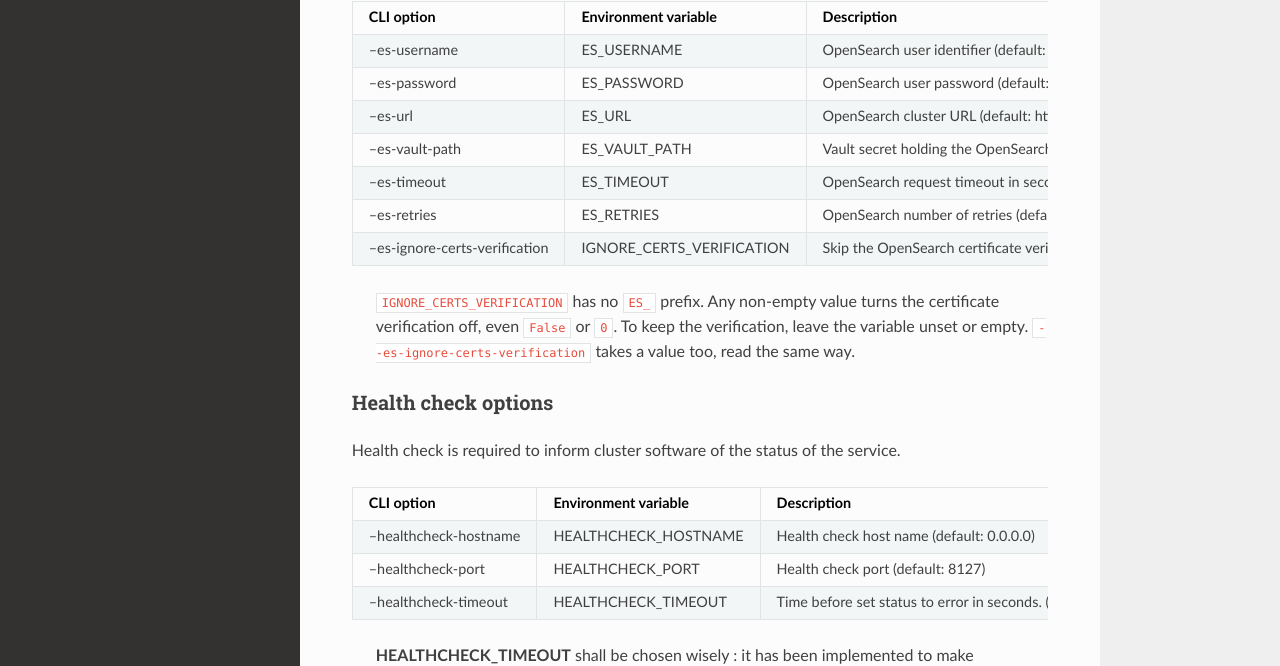
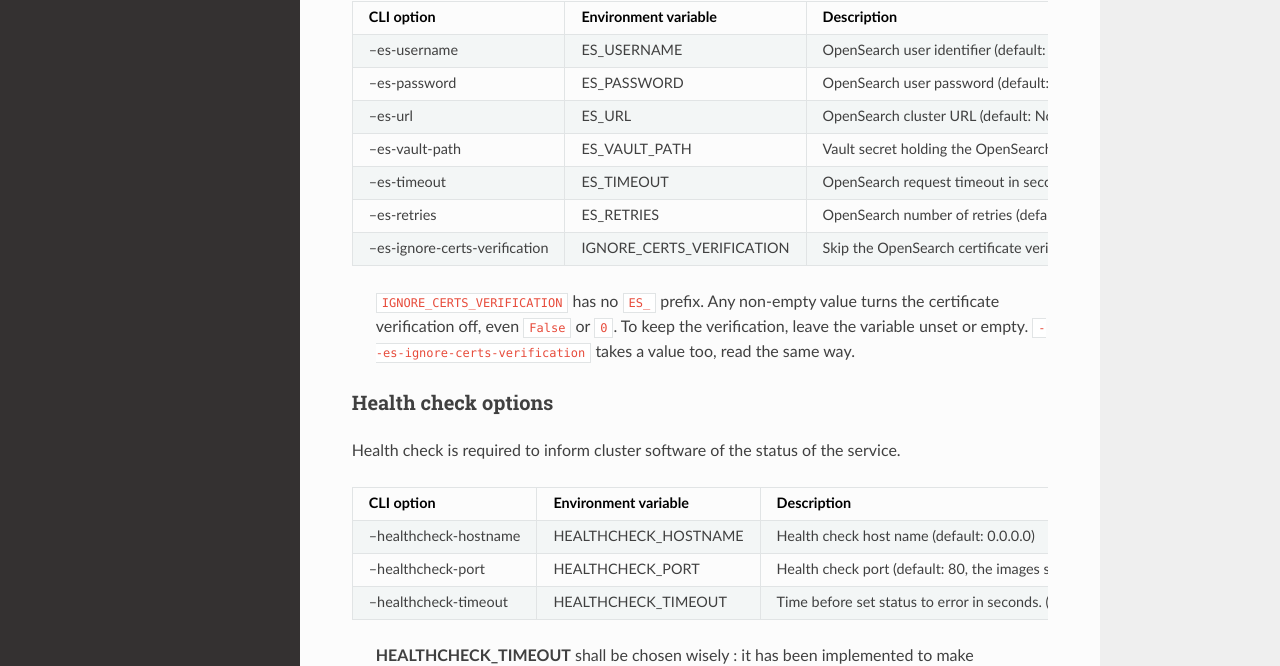
Before and after one commit to CSC-Operations-Coordination-Service/maas-collector, a Sphinx documentation site: the page built from docs/common_options.md, in a window 1280 px wide and 900 px high, scrolled down 2640 px. Shown: the part 217-883 px from the top of the window. Built offline with Sphinx 7.4.7 and the Read the Docs theme 3.1.0, drawn with Linux system fonts in a browser that asks for light colours; the version number is read from the project's files by our own code; some of the changed text lies outside the part shown.

Commit message:
docs: :memo: Correct the working directory and default values of the common options
The common options page named WORKING_DIRECTORY, but the working
directory comes from WORKING_DIR: an operator setting WORKING_DIRECTORY
silently got /tmp. It gave the health check port a default of 8127,
while the code defaults to 80 and both images set 8080. It also listed
OpenSearch and AMQP defaults (admin, guest, localhost) that the code
does not have. The changelog lists these corrections with the
IGNORE_CERTS_VERIFICATION one.

Co-Authored-By: Claude Opus 5.5 (1M context) <noreply@anthropic.com>

```diff
--- a/docs/common_options.md
+++ b/docs/common_options.md
@@ -56,9 +56,9 @@ maas-collector notifies database updates with messages sent over an AMQP impleme
 
 | CLI option      | Environment variable | Description                                                   |
 | --------------- | -------------------- | ------------------------------------------------------------- |
-| --amqp-username | AMQP_USERNAME        | AMQP user name (default: guest)                               |
-| --amqp-password | AMQP_PASSWORD        | AMQP user password (default: guest)                           |
-| --amqp-url      | AMQP_URL             | AMQP cluster URL (default: amqp://localhost:5672//)           |
+| --amqp-username | AMQP_USERNAME        | AMQP user name (default: None)                                |
+| --amqp-password | AMQP_PASSWORD        | AMQP user password (default: None)                            |
+| --amqp-url      | AMQP_URL             | AMQP cluster URL (default: None)                              |
 | --amqp-vault-path | AMQP_VAULT_PATH    | Vault secret holding the AMQP url, username and password, in place of the three options above. See [vault](vault.md#opensearch-and-amqp-connections) |
 | --amqp-retries  | AMQP_RETRIES         | AMQP number of retries (default: 0). 0 for infinite           |
 | --amqp-priority | AMQP_PRIORITY        | AMQP message priority (default: 5). Higher is higher priority |
@@ -108,9 +108,9 @@ maas-collector stores data in a document database, referred as _raw data_: OpenS
 
 | CLI option                     | Environment variable         | Description                                                         |
 | ------------------------------ | ---------------------------- | ------------------------------------------------------------------- |
-| --es-username                  | ES_USERNAME                  | OpenSearch user identifier (default: admin)                         |
-| --es-password                  | ES_PASSWORD                  | OpenSearch user password (default: admin)                           |
-| --es-url                       | ES_URL                       | OpenSearch cluster URL (default: http://localhost)                  |
+| --es-username                  | ES_USERNAME                  | OpenSearch user identifier (default: None)                          |
+| --es-password                  | ES_PASSWORD                  | OpenSearch user password (default: None)                            |
+| --es-url                       | ES_URL                       | OpenSearch cluster URL (default: None)                              |
 | --es-vault-path                | ES_VAULT_PATH                | Vault secret holding the OpenSearch url, username and password, in place of the three options above. See [vault](vault.md#opensearch-and-amqp-connections) |
 | --es-timeout                   | ES_TIMEOUT                   | OpenSearch request timeout in seconds (default: 120)                |
 | --es-retries                   | ES_RETRIES                   | OpenSearch number of retries (default: 3)                           |
@@ -128,7 +128,7 @@ Health check is required to inform cluster software of the status of the service
 | CLI option             | Environment variable | Description                                                 |
 | ---------------------- | -------------------- | ----------------------------------------------------------- |
 | --healthcheck-hostname | HEALTHCHECK_HOSTNAME | Health check host name (default: 0.0.0.0)                   |
-| --healthcheck-port     | HEALTHCHECK_PORT     | Health check port (default: 8127)                           |
+| --healthcheck-port     | HEALTHCHECK_PORT     | Health check port (default: 80, the images set 8080)        |
 | --healthcheck-timeout  | HEALTHCHECK_TIMEOUT  | Time before set status to error in seconds. (default: 1800) |
 
 > **HEALTHCHECK_TIMEOUT** shall be chosen wisely : it has been implemented to make Kubernetes automatically restart stuck collectors (a rare case that sometimes happens with network connectivity problems).
```
Also changed, not shown: other parts of docs/common_options.md (+1 -1 lines), CHANGELOG.md (+9 -3 lines).
